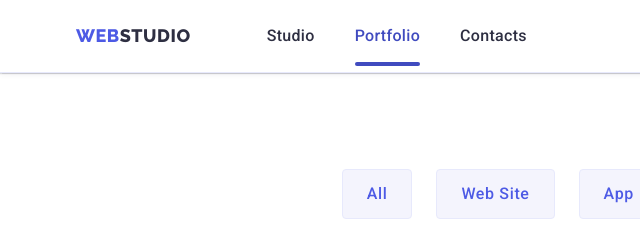
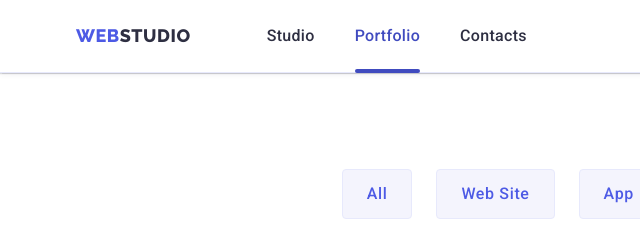
Before and after one commit to khrystyna-shekel/goit-markup-hw-04, a plain HTML site: page portfolio.html in a window 1280 px wide. Shown: the top 240 px of the page, 0-640 px from the left. Drawn offline with nearby package versions, Linux system fonts and the light colour scheme.

```diff
--- a/css/styles.css
+++ b/css/styles.css
@@ -153,7 +153,8 @@
     font-weight: 500;
     line-height: 1.5;
     letter-spacing: 0.02em;
-    padding-bottom: 20px;
+    padding-bottom: 24px;
+    padding-top: 24px;
     transition: color 250ms cubic-bezier(0.4, 0, 0.2, 1);
 
 }
@@ -171,11 +172,12 @@
     content: "";
     display: block;
     position: absolute;
+    left: 0;
     width: 100%;
     height: 4px;
     background-color: var(--pressed-state);
     border-radius: 2px;
-    bottom: -1px;
+    bottom: -4px;
 
 }
 
@@ -364,7 +366,7 @@
 
 .team-socials-link:hover,
 .team-socials-link:focus {
-    background-color: var(--success);
+    background-color: var(--pressed-state);
 
 }
 
@@ -462,7 +464,6 @@
 flex-wrap: wrap;
 row-gap: 48px;
 column-gap: 24px;
-
 }
 
 .cards-item {
@@ -472,6 +473,7 @@
 .cards-link {
     display: block;
     transition: box-shadow 250ms cubic-bezier(0.4, 0, 0.2, 1);
+    outline: none;
 }
 
 .cards-link:hover,
```
